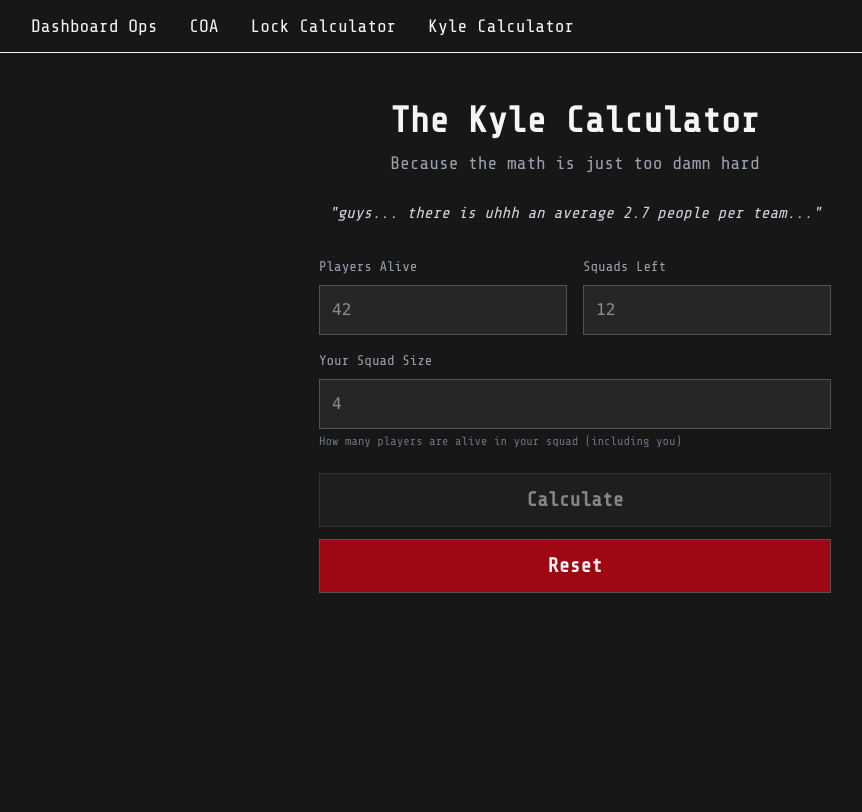
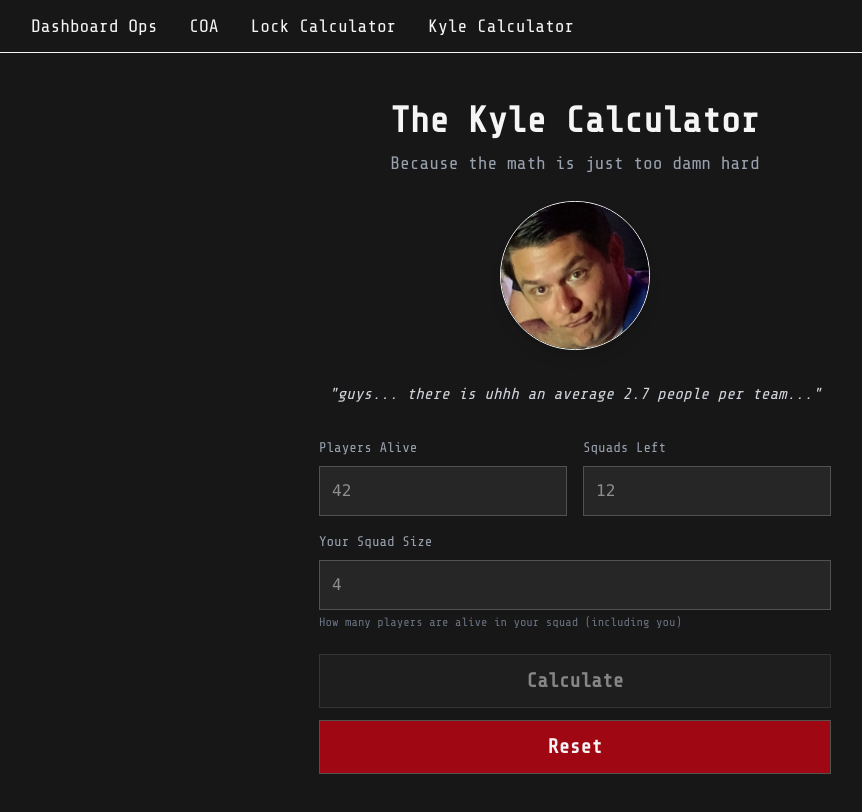
Before and after one commit to Dillonzellis/wz-dashboard, a Next.js app: page /kyle-calculator in a window 1280 px wide. Shown: the top 812 px of the page, without its empty margins (65-927 px from the left). Built offline with nearby package versions, Linux system fonts and the light colour scheme.

Commit message:
fix kb pic

```diff
--- a/src/components/kyle-calculator/components/kb-intro.tsx
+++ b/src/components/kyle-calculator/components/kb-intro.tsx
@@ -7,13 +7,13 @@ export const KbIntro = () => {
       <p className="mb-6 text-lg text-gray-400">
         Because the math is just too damn hard
       </p>
-      {/* <Image */}
-      {/*   src="/kb-calc-avatar.jpeg" */}
-      {/*   alt="Kyle Calculator Avatar" */}
-      {/*   height={200} */}
-      {/*   width={200} */}
-      {/*   className="mb-8 rounded-sm shadow-lg" */}
-      {/* /> */}
+      <Image
+        src="/kb-calc-avatar.jpg"
+        alt="Kyle Calculator Avatar"
+        height={320}
+        width={320}
+        className="mb-8 max-w-[150px] rounded-full border-1 border-neutral-100 object-contain shadow-lg"
+      />
       <div className="pb-8 text-center text-gray-300 italic">
         &quot;guys... there is uhhh an average 2.7 people per team...&quot;
       </div>
```
Also changed, not shown: public/kb-calc-avatar.jpeg (deleted), public/kb-calc-avatar.jpg (added).
